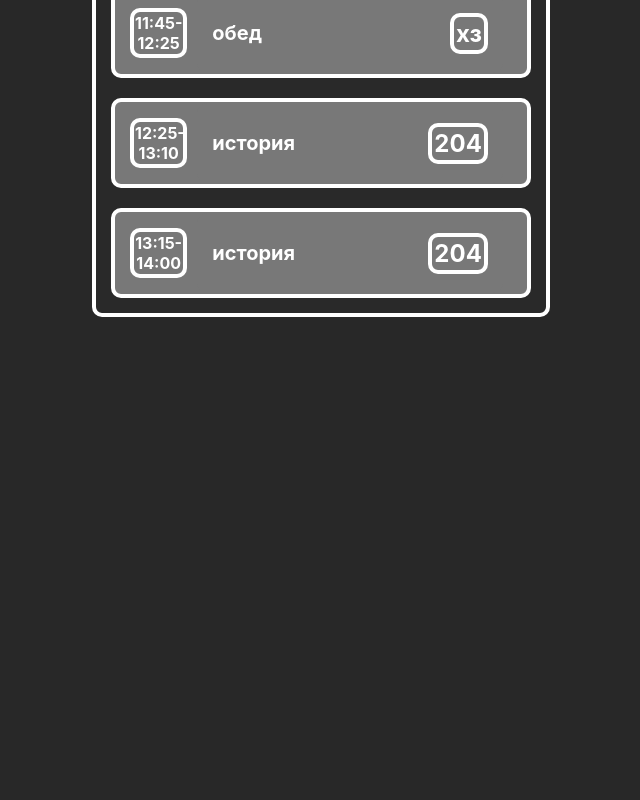
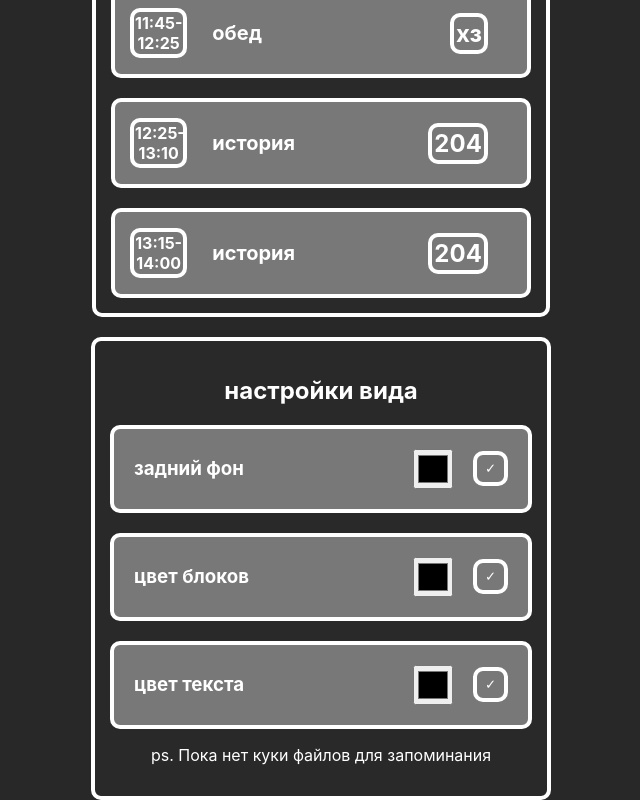
Before and after one commit to lotos841/lessons_table, a React (Create React App) app: page / in a window 1280 px wide. Shown: the part 595-1395 px from the top of the page, without its empty margins (319-959 px from the left). Before the commit the page ends 932 px from the top, so only its background shows below. Built offline with nearby package versions, Linux system fonts and the light colour scheme.

Commit message:
ViewSettings layout

```diff
--- a/src/App.js
+++ b/src/App.js
@@ -1,12 +1,13 @@
 import './App.css';
 import Lessons from './components/Lessons/Lessons';
 import Lessons_changer from './components/lessons_changer/Lessons_changer';
-
+import ViewSettings from './components/ViewSettings/ViewSettings'
 
 function App() {
   return (
       <div className="App">
           <Lessons/>
+          <ViewSettings/>
       </div>
   );
 }
--- a/src/components/Lesson_block/Lesson_block.module.css
+++ b/src/components/Lesson_block/Lesson_block.module.css
@@ -3,7 +3,7 @@
     grid-template-columns: 15% 80%;
     gap: 10px;
     align-items: center;
-    color: white;
+    color: var(--text-color);
     margin-top: 20px;
     background-color: var(--block-bg-color);
     border: 4px solid white;
--- a/src/components/Lessons/Lessons.jsx
+++ b/src/components/Lessons/Lessons.jsx
@@ -84,9 +84,6 @@ const Lessons = (props) => {
             {isSplit: true, one_group_name: "мдк02", two_group_name: "мдк02",one_group_office:"",two_group_office:"", time: "14:05-14:50"},
             {isSplit: true, one_group_name: "мдк02", two_group_name: "мдк02",one_group_office:"",two_group_office:"", time: "14:55-15:40"},
         ],
-        voscr_data: [
-            {name: "а отдыхать кто будет?", office: "😀", time: "😴"},
-        ]
     }
 
     let [week_day_lessons, setWeek_day_lessons] = useState(lessons_data.monday_data)
@@ -101,7 +98,6 @@ const Lessons = (props) => {
                 <button href="" onClick={() => {setWeek_day_lessons(lessons_data.Thursday_data); setWeek_day("Четверг")}}>Чт</button>
                 <button href="" onClick={() => {setWeek_day_lessons(lessons_data.Friday_data); setWeek_day("Пятница")}}>Пт</button>
                 <button href="" onClick={() => {setWeek_day_lessons(lessons_data.Saturday_data); setWeek_day("Суббота")}}>Сб</button>
-                <button href="" onClick={() => {setWeek_day_lessons(lessons_data.voscr_data); setWeek_day("Воскресенье")}}>Вс</button>
             </div>
             <Lessons_list week_day_lessonss={week_day_lessons} week_day={week_day}/>
         </div>
--- a/src/components/Lessons/Lessons.module.css
+++ b/src/components/Lessons/Lessons.module.css
@@ -10,7 +10,7 @@
 }
 
 button {
-    color: white;
+    color: var(--text-color);
     border: none;
     background: none;
     transition: all 0.2s ease;
--- /dev/null
+++ b/src/components/ViewSettings/ViewBlock/ViewBlock.jsx
@@ -0,0 +1,27 @@
+import React from 'react'
+import classes from './ViewBlock.module.css'
+
+const ViewBlock = (props) => {
+
+    const new_color = React.createRef();
+
+    const root = document.querySelector(':root')
+    const root_variable = props.root_variable;
+
+    function change_color() {
+        let color_value = new_color;
+        root.style.setProperty(root_variable, color_value.current.value);
+    }
+
+    return (
+        <div className={classes.setting_block}>
+            <h3 className={classes.setting_title}>{props.setting_title}</h3>
+            <div className={classes.change_inner}>
+                <input className={classes.settings_input} type="color" ref={new_color} />
+                <button className={classes.add_change_button} id="bg_color" onClick={change_color}>✓</button>
+            </div>
+        </div>
+    )
+}
+
+export default ViewBlock
--- /dev/null
+++ b/src/components/ViewSettings/ViewBlock/ViewBlock.module.css
@@ -0,0 +1,32 @@
+.setting_block {
+    background-color: var(--block-bg-color);
+    border: 4px solid white;
+    border-radius: 10px;
+    display: flex;
+    justify-content: space-between;
+    align-items: center;
+    margin-top: 20px;
+}
+
+.setting_title {
+    margin: 20px;
+}
+
+.change_inner {
+    margin: 0px 20px;
+    display: flex;
+    align-items: center;
+}
+
+.settings_input {
+    margin: 20px;
+    width: 40px;
+    height: 40px;
+}
+
+.add_change_button {
+    width: 35px;
+    height: 35px;
+    border: 4px solid white;
+    border-radius: 10px;
+}
--- /dev/null
+++ b/src/components/ViewSettings/ViewSettings.jsx
@@ -0,0 +1,21 @@
+import React from 'react'
+import classes from './ViewSettings.module.css'
+import ViewBlock from './ViewBlock/ViewBlock'
+
+
+const Settings = () => {
+
+    return (
+        <div className={classes.ViewSettings}>
+            <h2 className={classes.title}>настройки вида</h2>
+            <div>
+                <ViewBlock setting_title="задний фон" root_variable="--main-bg-color"/>
+                <ViewBlock setting_title="цвет блоков" root_variable="--block-bg-color"/>
+                <ViewBlock setting_title="цвет текста" root_variable="--text-color"/>
+                <p>ps. Пока нет куки файлов для запоминания</p>
+            </div>
+        </div>
+    )
+}
+
+export default Settings
--- /dev/null
+++ b/src/components/ViewSettings/ViewSettings.module.css
@@ -0,0 +1,47 @@
+.ViewSettings {
+    box-sizing: border-box;
+    color: var(--text-color);
+    max-width: 460px;
+    margin: 0 auto;
+    background-color: var(--main-bg-color);
+    border: 4px solid white;
+    border-radius: 10px;
+    padding: 15px;
+}
+
+.title {
+
+}
+
+.setting_block {
+    background-color: var(--block-bg-color);
+    border: 4px solid white;
+    border-radius: 10px;
+    display: flex;
+    justify-content: space-between;
+    align-items: center;
+    margin-top: 20px;
+}
+
+.setting_title {
+    margin: 20px;
+}
+
+.change_inner {
+    margin: 0px 20px;
+    display: flex;
+    align-items: center;
+}
+
+.settings_input {
+    margin: 20px;
+    width: 40px;
+    height: 40px;
+}
+
+.add_change_button {
+    width: 35px;
+    height: 35px;
+    border: 4px solid white;
+    border-radius: 10px;
+}
--- a/src/index.css
+++ b/src/index.css
@@ -2,6 +2,7 @@
   --main-bg-color: rgb(41, 41, 41);
   --block-bg-color: rgb(120, 120, 120);
   --hover-color: rgb(3, 253, 253);
+  --text-color: rgb(255, 255, 255);
 }
 
 a {
```
